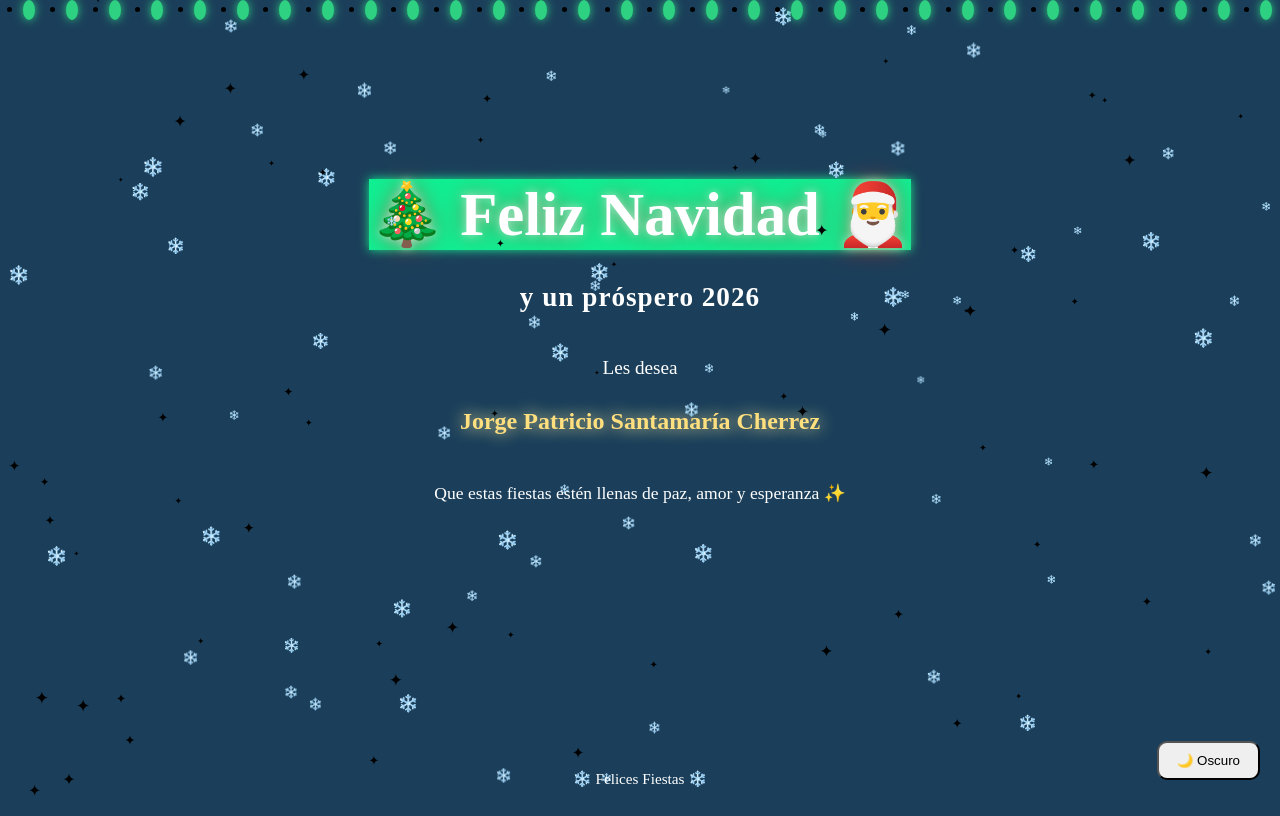
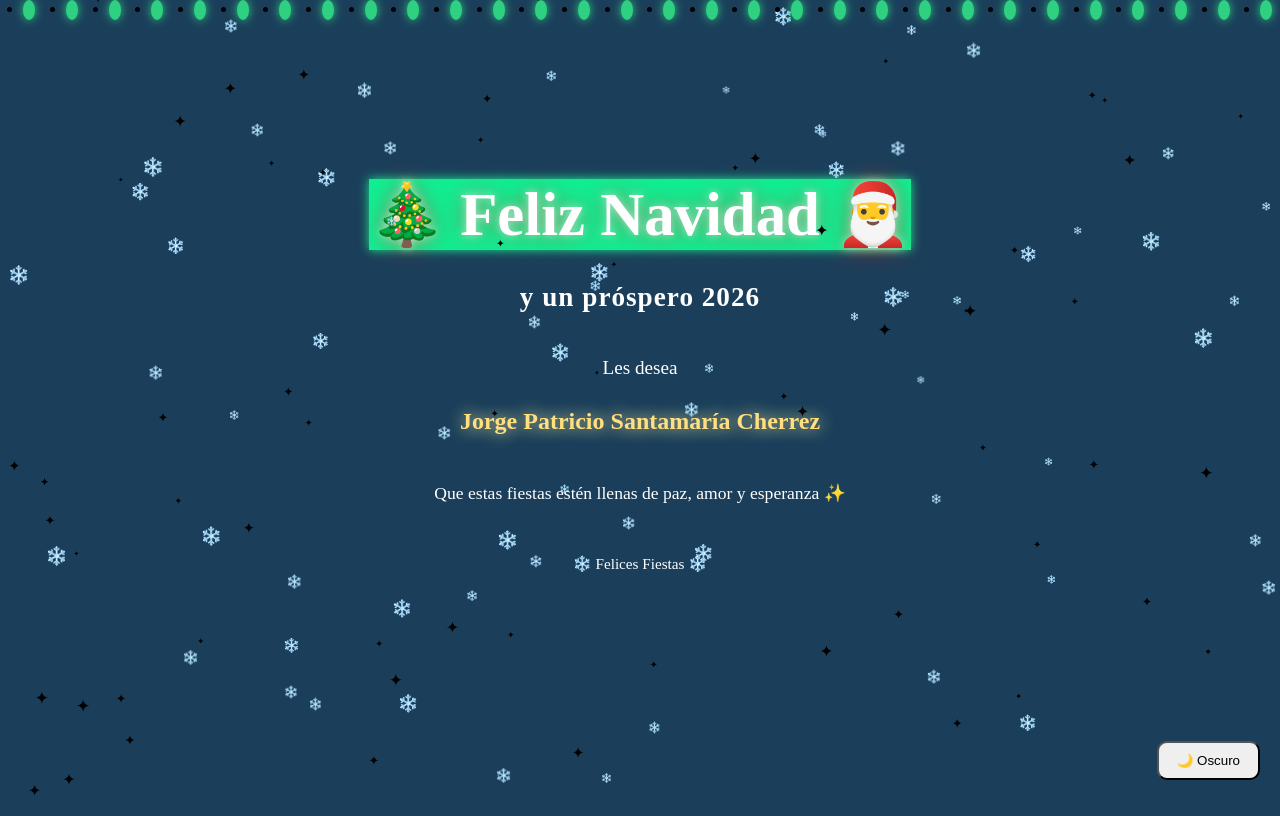
Before and after one commit to Patogol35/Navidad, a React (Vite) app: page / in a window 1280 px wide. Built offline with nearby package versions, Linux system fonts and the light colour scheme.

Commit message:
Update Home.css

```diff
--- a/src/pages/Home.css
+++ b/src/pages/Home.css
@@ -89,7 +89,7 @@
 
 /* ❄️ FOOTER */
 .footer {
-  margin-top: auto;   /* 🔥 se pega abajo sin dejar huecos */
+  margin-top: 30px;   /* ⬅️ control manual */
   opacity: 0.7;
   font-size: 0.95rem;
 }
```
